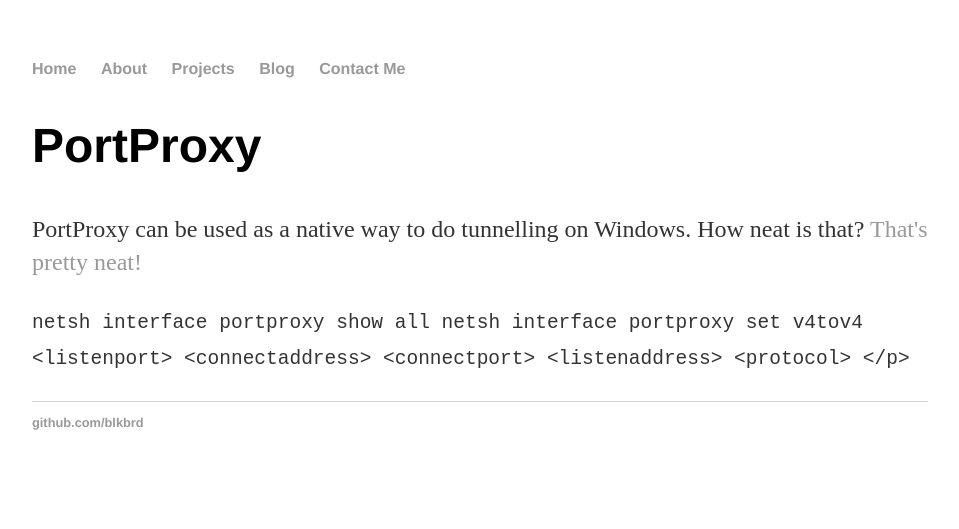
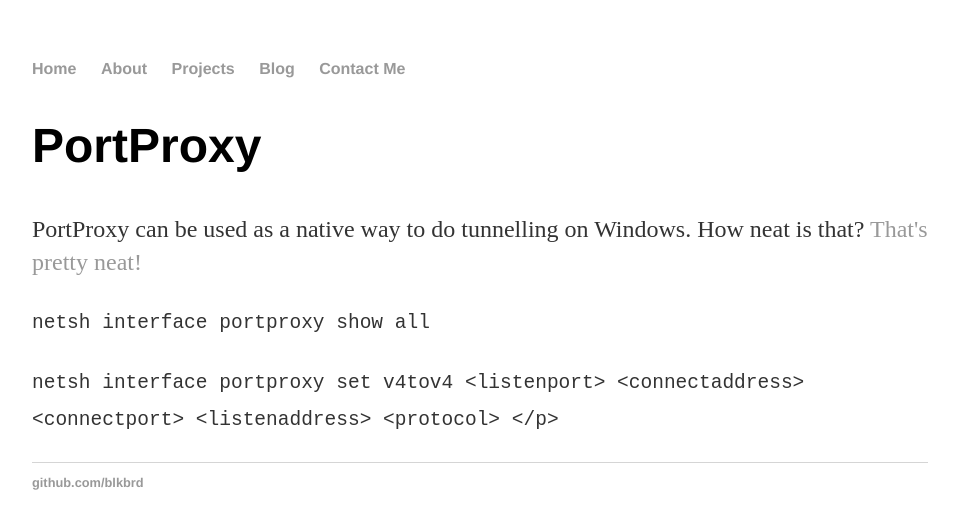
Before and after one commit to blkbrd/blkbrd.github.io, a Jekyll site: the page built from _posts/2017-06-23-PortProxy.md, in a window 1280 px wide. Shown: the top 529 px of the page, without its empty margins (160-1119 px from the left). Built offline with Jekyll 4.4.1, drawn with Linux system fonts in a browser that asks for light colours.

Commit message:
Update 2017-06-23-PortProxy.md
adding spacing

```diff
--- a/_posts/2017-06-23-PortProxy.md
+++ b/_posts/2017-06-23-PortProxy.md
@@ -7,5 +7,6 @@
 PortProxy can be used as a native way to do tunnelling on Windows. How neat is that? <a href="https://youtu.be/Hm3JodBR-vs?t=21s">That's pretty neat!</a>
 </p>
 <p><code> netsh interface portproxy show all </code>
-<code> netsh interface portproxy set v4tov4 &lt;listenport&gt; &lt;connectaddress&gt; &lt;connectport&gt; &lt;listenaddress&gt; &lt;protocol&gt;
 </p>
+<p><code> netsh interface portproxy set v4tov4 &lt;listenport&gt; &lt;connectaddress&gt; &lt;connectport&gt; &lt;listenaddress&gt; &lt;protocol&gt;
+</p>
```
